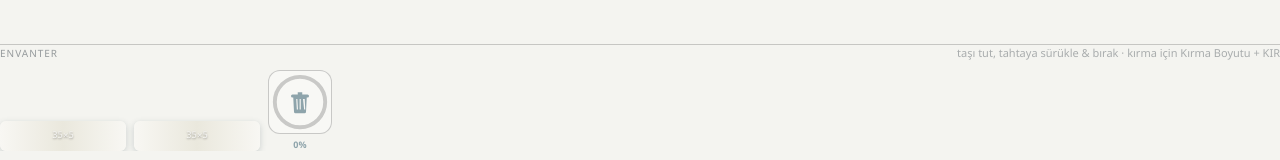
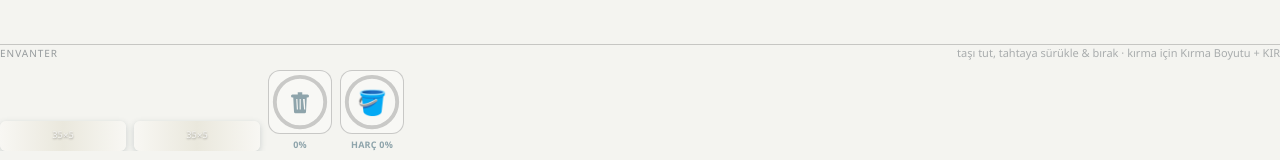
Before and after one commit to ozkanbakioglu21/ersofpyre, a React (Vite) app: page / in a window 1280 px wide. Shown: the part 626-786 px from the top of the page. Built offline with nearby package versions, Linux system fonts and the light colour scheme.

Commit message:
Harc mekanigi: oda %100 dosenince Harcla (derz sivasu) + harc kovasi, tamamlanma harca bagli

```diff
--- a/src/App.tsx
+++ b/src/App.tsx
@@ -25,6 +25,7 @@ interface BoardHandle {
   celebrate: () => void;
   refill: () => void;
   reset: () => void;
+  groutSweep: () => void;
   burst: (col: number, row: number, wCells: number, hCells: number) => void;
   getCanvas: () => HTMLCanvasElement | null;
 }
@@ -178,6 +179,7 @@ const BoardCanvas = forwardRef<BoardHandle, {
   const sheenRef = useRef<{ t: number; sparkles: { x: number; y: number; d: number }[] } | null>(null);
   const refillPulseRef = useRef<number>(0);
   const hoverRef = useRef<{ row: number; col: number } | null>(null);
+  const sweepRef = useRef<number | null>(null);
 
   useImperativeHandle(ref, () => ({
     celebrate() {
@@ -206,6 +208,10 @@ const BoardCanvas = forwardRef<BoardHandle, {
       sheenRef.current = null;
       refillPulseRef.current = 0;
       hoverRef.current = null;
+      sweepRef.current = null;
+    },
+    groutSweep() {
+      sweepRef.current = 0;
     },
     burst(col: number, row: number, wCells: number, hCells: number) {
       const pal = palRef.current;
@@ -301,6 +307,8 @@ const BoardCanvas = forwardRef<BoardHandle, {
         const w = drawW * CELL;
         const h = drawH * CELL;
         const horizontal = drawW >= drawH;
+        const seamC = eng.grouted ? pal.grout : "rgba(60,60,60,0.28)";
+        const glossOn = eng.grouted;
         const gr = ctx.createLinearGradient(horizontal ? 0 : 0, horizontal ? 0 : 0, horizontal ? w : 0, horizontal ? 0 : h);
         gr.addColorStop(0, pal.tileA);
         gr.addColorStop(0.5, pal.tileB);
@@ -308,12 +316,13 @@ const BoardCanvas = forwardRef<BoardHandle, {
         ctx.fillStyle = gr;
         ctx.fillRect(x + 1, y + 1, w - 2, h - 2);
 
-        ctx.fillStyle = pal.grout;
+        ctx.fillStyle = seamC;
         ctx.fillRect(x, y, w, 2);
         ctx.fillRect(x, y + h - 2, w, 2);
         ctx.fillRect(x, y, 2, h);
         ctx.fillRect(x + w - 2, y, 2, h);
 
+        if (glossOn) {
           const band = Math.min(w, h);
           const gl = ctx.createLinearGradient(0, y, 0, y + band * 0.9);
           gl.addColorStop(0, "rgba(255,255,255,0.35)");
@@ -327,6 +336,7 @@ const BoardCanvas = forwardRef<BoardHandle, {
 
           ctx.fillStyle = "rgba(255,255,255,0.22)";
           ctx.fillRect(x + 3, y + h - 4, Math.max(2, w - 6), 1);
+        }
       }
       ctx.restore();
 
@@ -352,6 +362,24 @@ const BoardCanvas = forwardRef<BoardHandle, {
           ctx.lineWidth = 2;
           ctx.strokeRect(gx + 1, gy + 1, gw - 2, gh - 2);
           ctx.restore();
+        }
+      }
+
+      if (sweepRef.current !== null) {
+        sweepRef.current += dt;
+        const st = sweepRef.current;
+        if (st > 1.6) {
+          sweepRef.current = null;
+        } else {
+          const k = Math.min(1, st / 1.6);
+          const sy = k * H;
+          const band = ctx.createLinearGradient(0, sy - 44, 0, sy);
+          band.addColorStop(0, "rgba(240,231,214,0)");
+          band.addColorStop(1, "rgba(240,231,214,0.6)");
+          ctx.fillStyle = band;
+          ctx.fillRect(0, sy - 44, W, 44);
+          ctx.fillStyle = "rgba(255,255,255,0.55)";
+          ctx.fillRect(0, sy, W, 2);
         }
       }
 
@@ -575,6 +603,27 @@ function RecycleBin({ pal, fill, onDrop }: { pal: Palette; fill: number; onDrop:
   );
 }
 
+function GroutBin({ pal, fill, ready, onGrout }: { pal: Palette; fill: number; ready: boolean; onGrout: () => void }) {
+  const r = 26;
+  const circ = 2 * Math.PI * r;
+  return (
+    <div className="flex flex-col items-center gap-1 px-2" title={ready ? "Harçla!" : "Harç"} onClick={() => { if (ready) onGrout(); }}>
+      <div className={`relative w-16 h-16 flex items-center justify-center rounded-xl border ${ready ? "animate-pulse" : ""}`}
+        style={{ borderColor: ready ? pal.accent : pal.seam, background: "rgba(255,255,255,0.35)" }}>
+        <span className="text-2xl">🪣</span>
+        <svg viewBox="0 0 64 64" className="absolute inset-0 w-full h-full -rotate-90">
+          <circle cx="32" cy="32" r={r} fill="none" stroke={pal.seam} strokeWidth="4" />
+          <circle cx="32" cy="32" r={r} fill="none" stroke={pal.accent} strokeWidth="4"
+            strokeDasharray={circ} strokeDashoffset={circ - (fill / 100) * circ} strokeLinecap="round" />
+        </svg>
+      </div>
+      <span className="text-[9px] font-semibold uppercase tracking-wide" style={{ color: pal.accent }}>
+        Harç {fill}%
+      </span>
+    </div>
+  );
+}
+
 export default function App() {
   const [roomIdx, setRoomIdx] = useState(0);
   const engRef = useRef(new ZenEngine(ROOMS[0]));
@@ -587,13 +636,14 @@ export default function App() {
   const [drag, setDrag] = useState<DragState | null>(null);
   const [paletteIdx, setPaletteIdx] = useState(0);
   const [musicOn, setMusicOn] = useState(false);
-  const [toast, setToast] = useState<{ msg: string; next: boolean } | null>(null);
+  const [toast, setToast] = useState<{ msg: string; next: boolean; grout?: boolean } | null>(null);
 
   const dragRef = useRef<{ idx: number; sx: number; sy: number; sxr: number; syr: number; w: number; h: number; wasSel: boolean; mode: "idle" | "cut" | "drag" } | null>(null);
 
   const audioRef = useRef(new ZenAudio());
   const boardRef = useRef<BoardHandle>(null);
   const doneRef = useRef(false);
+  const pavedRef = useRef(false);
 
   const engine = engRef.current;
   const pal = PALETTES[paletteIdx];
@@ -608,6 +658,7 @@ export default function App() {
     dragRef.current = null;
     setToast(null);
     doneRef.current = false;
+    pavedRef.current = false;
     boardRef.current?.reset();
     tick();
   };
@@ -619,13 +670,11 @@ export default function App() {
     setDrag(null);
     tick();
     const e = engRef.current;
-    if (e.percent === 100 && !doneRef.current) {
-      doneRef.current = true;
-      audioRef.current.complete();
-      boardRef.current?.celebrate();
-      setToast({ msg: `${e.room.name} hazır!`, next: roomIdx < ROOMS.length - 1 });
+    if (e.percent === 100 && !e.grouted && !pavedRef.current) {
+      pavedRef.current = true;
+      setToast({ msg: "Zemin tamamen döşendi — harçla! 🪣", next: false, grout: true });
     }
-  }, [roomIdx, tick]);
+  }, [tick]);
 
   const handlePieceDown = (e: React.PointerEvent, idx: number) => {
     e.stopPropagation();
@@ -754,6 +803,27 @@ export default function App() {
     }
   };
 
+  const handleGrout = () => {
+    const eng = engRef.current;
+    if (eng.percent !== 100 || eng.grouted || doneRef.current) return;
+    eng.groutAll();
+    audioRef.current.grout();
+    boardRef.current?.groutSweep();
+    setToast(null);
+    setSelected(null);
+    setCutPct(null);
+    setDrag(null);
+    tick();
+    setTimeout(() => {
+      if (!doneRef.current) {
+        doneRef.current = true;
+        audioRef.current.complete();
+        boardRef.current?.celebrate();
+        setToast({ msg: `${eng.room.name} hazır! 🌿`, next: roomIdx < ROOMS.length - 1 });
+      }
+    }, 1600);
+  };
+
   const flipPalette = () => {
     setPaletteIdx((i) => (i + 1) % PALETTES.length);
   };
@@ -815,6 +885,14 @@ export default function App() {
             style={{ background: pal.bg2, border: `1px solid ${pal.seam}` }}>
             <span className="text-sm font-semibold">{toast.msg} 🌿</span>
             <div className="flex gap-2">
+              {toast.grout && (
+                <button
+                  className="px-4 py-1.5 rounded-full text-sm font-semibold transition-transform active:scale-95"
+                  style={{ background: "#a16a33", color: "#fff" }}
+                  onClick={handleGrout}>
+                  Harçla 🪣
+                </button>
+              )}
               {toast.next && (
                 <button
                   className="px-4 py-1.5 rounded-full text-sm font-semibold transition-transform active:scale-95"
@@ -899,6 +977,12 @@ export default function App() {
             ))}
           </div>
           <RecycleBin pal={pal} fill={engine.recyclePercent} onDrop={handleRecycle} />
+          <GroutBin
+            pal={pal}
+            fill={engine.grouted ? 100 : engine.percent}
+            ready={engine.percent === 100 && !engine.grouted}
+            onGrout={handleGrout}
+          />
         </div>
         <p className="text-[10px] opacity-40 italic text-center">
           hiçbir parça israf olmaz — sevmediklerini geri dönüştür, taş tozu birleşir, yeni taş doğar.
--- a/src/audio.ts
+++ b/src/audio.ts
@@ -216,6 +216,11 @@ export class ZenAudio {
     this.hit(784, 0.2, 0.08, "triangle", undefined, );
   }
 
+  grout(): void {
+    this.hit(180, 0.22, 0.14, "sine", 70);
+    this.noise(0.5, 0.06, 900, "bandpass");
+  }
+
   complete(): void {
     const c = this.ctx;
     if (!c || !this.master) return;
--- a/src/game.ts
+++ b/src/game.ts
@@ -125,6 +125,7 @@ export class ZenEngine {
   placements: (Placed | null)[];
   room: Room;
   recycleCells = 0;
+  grouted = false;
   private idc = 0;
 
   constructor(room: Room) {
@@ -253,6 +254,12 @@ export class ZenEngine {
     return this.totalCells > 0 ? Math.round((this.filledCells / this.totalCells) * 100) : 0;
   }
 
+  groutAll(): boolean {
+    if (this.percent !== 100) return false;
+    this.grouted = true;
+    return true;
+  }
+
   get recyclePercent(): number {
     return Math.min(100, Math.round((this.recycleCells / 35) * 100));
   }
```
Lines whose indentation alone changed are shown as unchanged.
